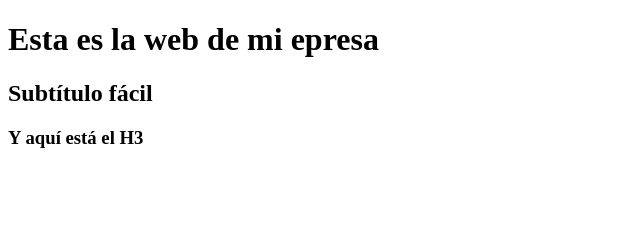
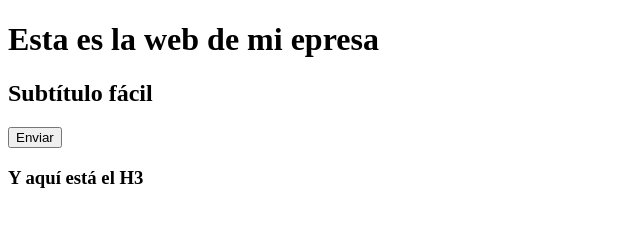
Before and after one commit to DavMar31/PaginaCliente, a plain HTML site: page index.html in a window 1280 px wide. Shown: the whole page, without its empty margins (0-640 px from the left). Drawn offline with Linux system fonts and the light colour scheme.

Commit message:
Se agregó el formulario con un botón de enviar

```diff
--- a/index.html
+++ b/index.html
@@ -10,6 +10,9 @@
 <body>
 	<h1>Esta es la web de mi epresa</h1>
 	<h2>Subtítulo fácil</h2>
+	<form action="#" method="get">
+		<input type="submit" value="Enviar">
+	</form>
 	<h3>Y aquí está el H3</h3>
 </body>
 </html>
```
